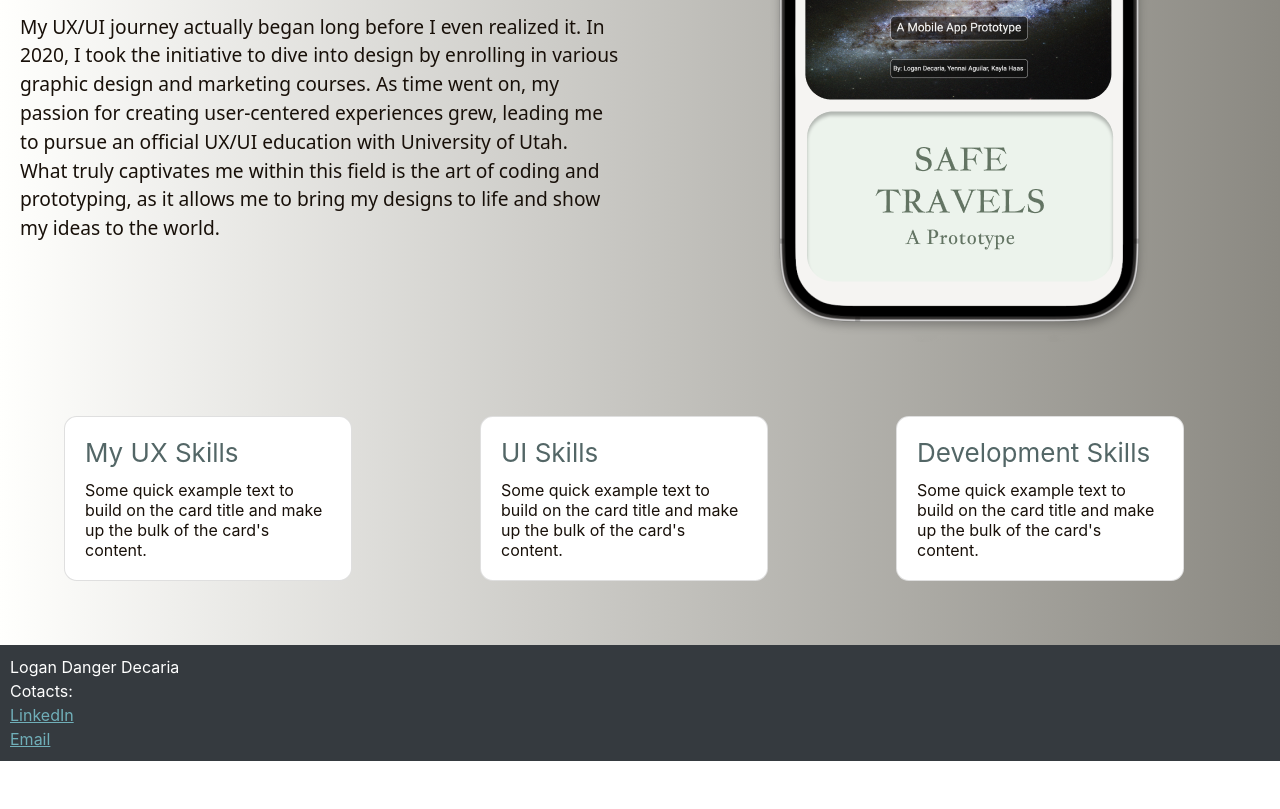
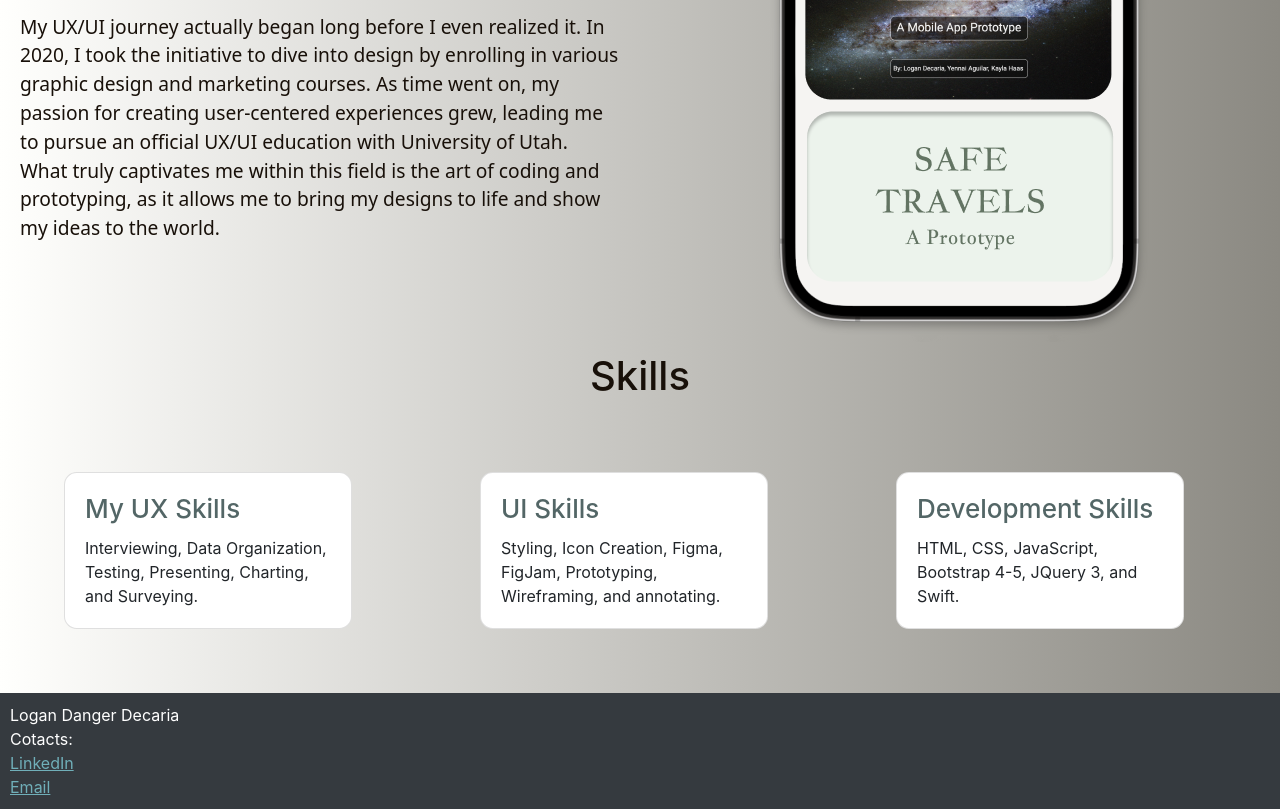
Before and after one commit to logandecaria/loganfinal, a plain HTML site: page index.html in a window 1280 px wide. Shown: the part 503-1312 px from the top of the page. Before the commit the page ends 1264 px from the top, so only its background shows below. Drawn offline with nearby package versions, Linux system fonts and the light colour scheme.

Commit message:
skills added and done

```diff
--- a/index.html
+++ b/index.html
@@ -58,28 +58,31 @@ styling.
           </div>
         </div>
 
-       <div class="cardLayout">
+      <section>
+        <h1 class="titles"> Skills </h1>
+
+        <div class="cardLayout">
         <div class="cardOne" style="width: 18rem;">
           <div class="card-body">
             <h5 class="card-title">My UX Skills</h5>
-            <p class="card-text">Some quick example text to build on the card title and make up the bulk of the card's content.</p>
+            <p class="card-text"> Interviewing, Data Organization, Testing, Presenting, Charting, and Surveying. </p>
           </div>
         </div>
         <div class="cardTwo" style="width: 18rem;">
           <div class="card-body">
             <h5 class="card-title">UI Skills</h5>
-            <p class="card-text">Some quick example text to build on the card title and make up the bulk of the card's content.</p>
+            <p class="card-text"> Styling, Icon Creation, Figma, FigJam, Prototyping, Wireframing, and annotating.</p>
           </div>
         </div>
 
         <div class="cardThree" style="width: 18rem;">
           <div class="card-body">
             <h5 class="card-title">Development Skills</h5>
-            <p class="card-text">Some quick example text to build on the card title and make up the bulk of the card's content.</p>
+            <p class="card-text"> HTML, CSS, JavaScript, Bootstrap 4-5, JQuery 3, and Swift. </p>
           </div>
         </div>
  </div>
-
+</section>
  <footer class="footer">
   Logan Danger Decaria
   <br>
--- a/style.css
+++ b/style.css
@@ -117,18 +117,15 @@
 .card-title {
     margin-bottom: 0.75rem;
     color: #536666;
-font-family: .SF NS Rounded;
-font-size: 26px;
-font-style: normal;
-font-weight: 400;
-line-height: normal;
+    font-size: 26px;
 }
 
 .card-text {
-color: #181009;
-font-family: .SF NS Rounded;
-font-size: 16px;
-font-style: normal;
-font-weight: 400;
-line-height: normal;
+    font-size: 16px;
 }
+
+.titles {
+   display: flex;
+    justify-content: center;
+    color: #181009;
+}
```
